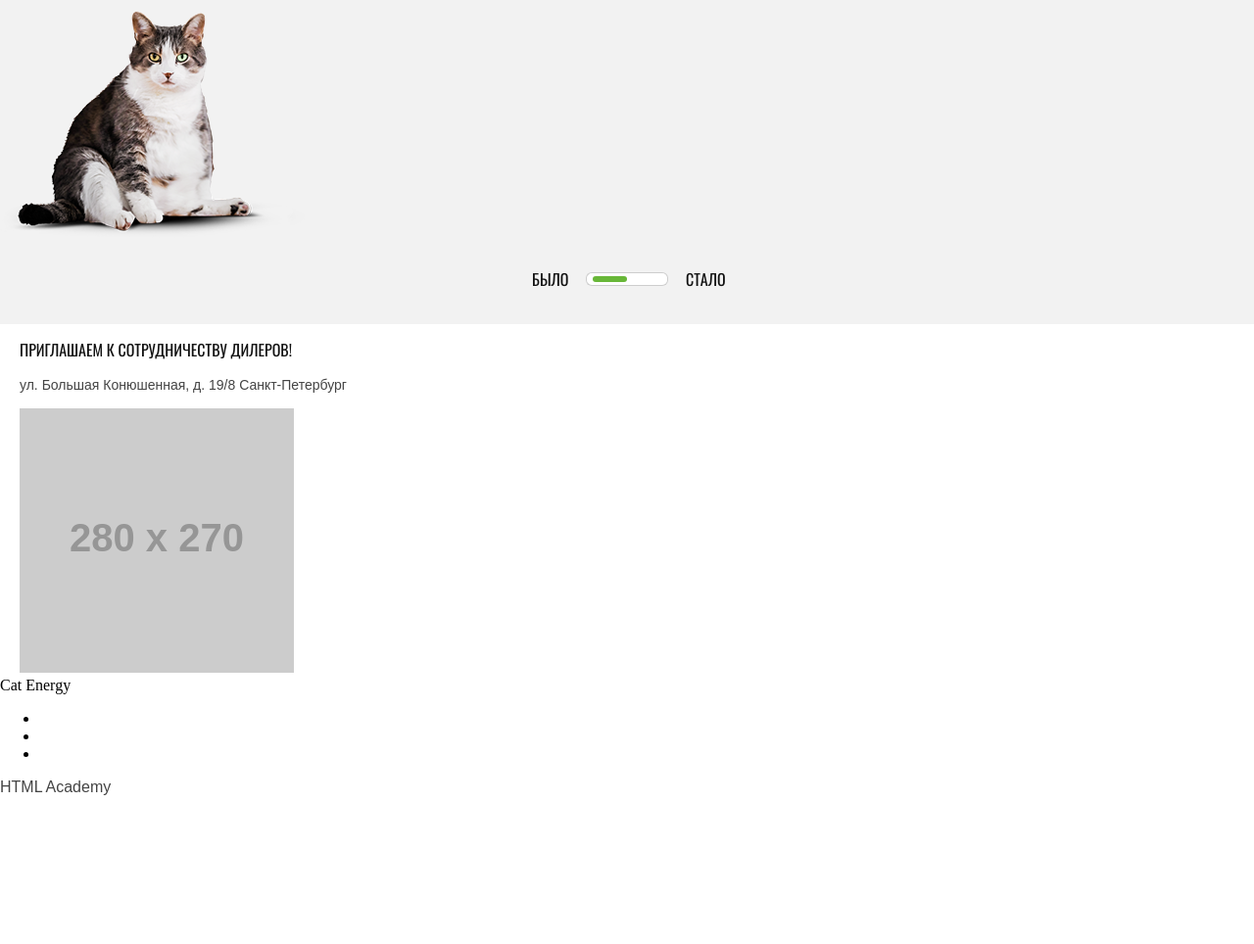
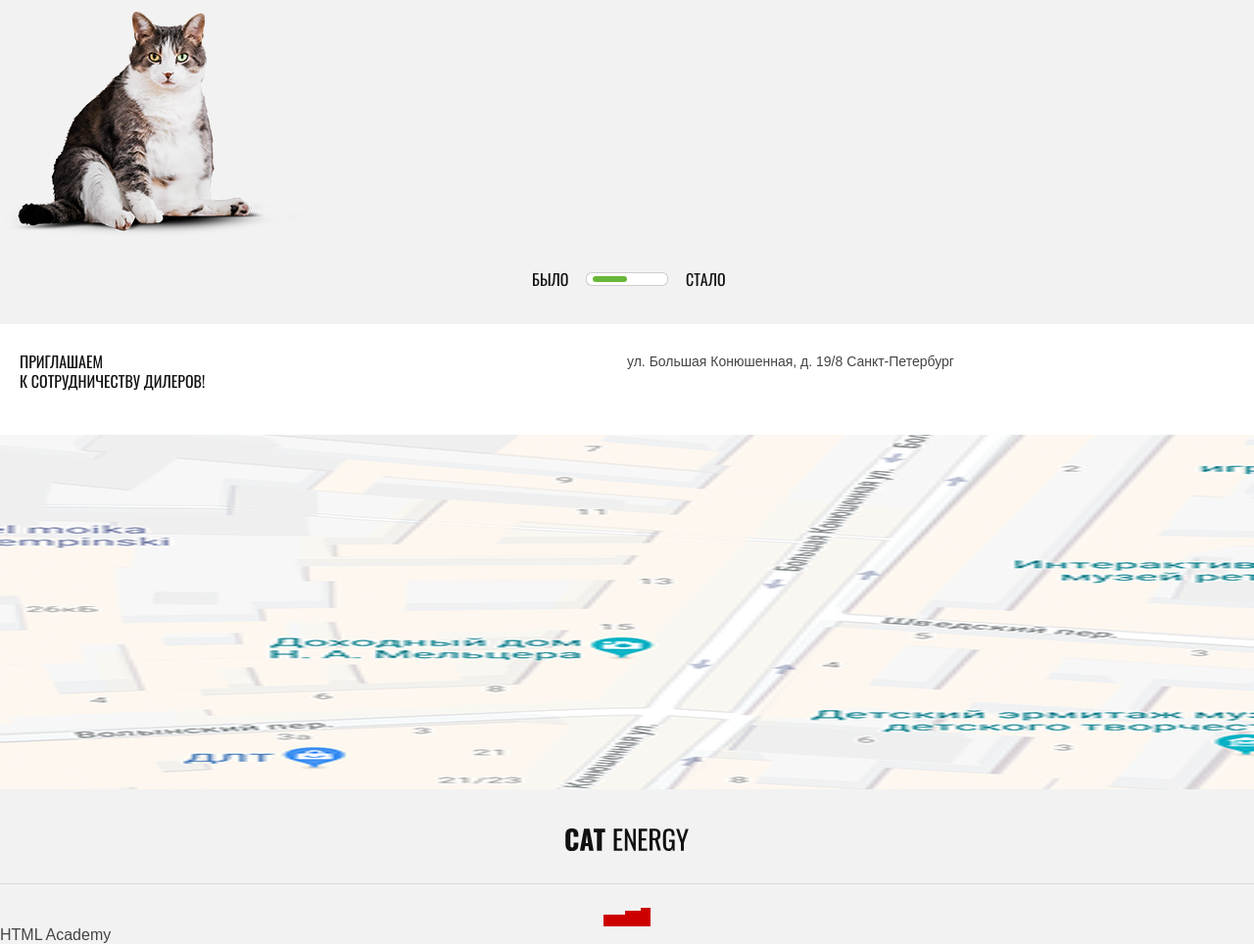
Before and after one commit to Boss25/448713-cat-energy, a website: page source/index.html in a window 1280 px wide. Shown: the part 1779-2743 px from the top of the page at 98% size. Before the commit the page ends 2592 px from the top, so only its background shows below. Drawn offline with nearby package versions, Linux system fonts and the light colour scheme; files that its build step writes are made by us from their sources; placeholder pictures from the web are drawn by us.

Commit message:
Базовая стилизация

```diff
--- a/source/index.html
+++ b/source/index.html
@@ -80,7 +80,6 @@
       <div class="slider__control control">
         <input class="slider__radio slider__radio--before visually-hidden" type="radio" name="slide" id="before" checked>
         <label class="slider__border slider__border--before" for="before">было</label>
-
         <span class="slider__handler invisible" tabindex="0">&bull;</span>
         <input class="slider__radio slider__radio--after visually-hidden" type="radio" name="slide" id="after">
         <label class="slider__border  slider__border--after" for="after">стало</label>
@@ -90,24 +89,26 @@
   <section class="page-main__section contacts">
     <h2 class="contacts__title visually-hidden">Контакты</h2>
     <div class="contacts__promo">
-      <p class="contacts__text">Приглашаем к сотрудничеству дилеров!</p>
+      <p class="contacts__text">Приглашаем<br>к сотрудничеству дилеров!</p>
       <p class="contacts__address">ул. Большая Конюшенная, д. 19/8
         Санкт-Петербург</p>
     </div>
-    <a class="contacts__map" href="#"><img src="http://via.placeholder.com/280x270" alt="Карта"></a>
+    <a class="contacts__map" href="#"><img src="img/bg-map-mobile@1x.png" width="100%" height=400 alt="Карта"></a>
   </section>
 </main>
 <footer class="page-footer">
-  <a class="page-footer__logo">Cat Energy</a>
+  <a href="form.html" class="page-footer__logo invisible">
+    <object type="image/svg+xml" data="img/logo-footer.svg" class="logo">
+  </object>Cat Energy</a>
   <ul class="page-footer__links socials">
     <li class="socials__item">
-      <a href="https://www.facebook.com/" class="socials__link socials__link--facebook invisible">facebook</a>
+      <a href="https://www.facebook.com/" class="socials__link socials__link--vk invisible">vkontakte</a>
     </li>
     <li class="socials__item">
       <a href="https://www.instagram.com/" class="socials__link socials__link--instagram invisible">instagram</a>
     </li>
     <li class="socials__item">
-      <a href="https://twitter.com/" class="socials__link socials__link--twitter invisible">twitter</a>
+      <a href="https://twitter.com/" class="socials__link socials__link--facebook invisible">facebook</a>
     </li>
   </ul>
   <a class="page-footer__dev" href="https://htmlacademy.ru/intensive/adaptive">HTML Academy</a>
--- a/source/sass/blocks/2_footer/page-footer.scss
+++ b/source/sass/blocks/2_footer/page-footer.scss
@@ -1,3 +1,17 @@
+.page-footer {
+  background-color: #f2f2f2;
+}
+
+.page-footer__logo {
+  display: block;
+  width: 128px;
+  height: 24px;
+  margin: 0 auto;
+  margin-bottom: 32px;
+  padding-top: 40px;
+  cursor: pointer;
+}
+
 .page-footer__dev {
   font-family: "Arial", sans-serif;
 
--- /dev/null
+++ b/source/sass/blocks/2_footer/socials.scss
@@ -0,0 +1,29 @@
+.socials {
+  display: flex;
+  align-items: flex-end;
+  justify-content: center;
+  border-top: 1px solid #d9d9d9;
+
+  @include list-default;
+  padding-top: 24px;
+}
+
+.socials__link {
+  display: block;
+  background-color: #cd0000;
+
+  &--vk {
+    width: 22px;
+    height: 12px;
+  }
+
+  &--instagram {
+    width: 16px;
+    height: 16px;
+  }
+
+  &--facebook {
+    width: 10px;
+    height: 19px;
+  }
+}
--- a/source/sass/blocks/3_main/1_index/contacts.scss
+++ b/source/sass/blocks/3_main/1_index/contacts.scss
@@ -1,3 +1,20 @@
+.contacts {
+  margin: 0;
+}
+
+.contacts__promo {
+  display: flex;
+  padding: 0 20px;
+  padding-top: 28px;
+  padding-bottom: 10px;
+}
+
+.contacts__promo p {
+  margin: 0;
+  min-height: 75px;
+  flex-basis: 50%;
+}
+
 .contacts__text {
   font-family: "Oswald", sans-serif;
 
@@ -10,3 +27,14 @@
 
   @include font-param(14px, 20px, 400, #444444);
 }
+
+.contacts__map {
+  display: block;
+  width: 100%;
+  height: 362px;
+  overflow: hidden;
+}
+
+.contacts__map img {
+  display: block;
+}
--- a/source/sass/style.scss
+++ b/source/sass/style.scss
@@ -11,5 +11,6 @@
 @import "blocks/3_main/3_form/form";
 @import "blocks/3_main/2_catalog/catalog";
 @import "blocks/2_footer/page-footer";
+@import "blocks/2_footer/socials";
 @import "blocks/0_common/visually-hidden";
 @import "blocks/0_common/invisible_text";
```
